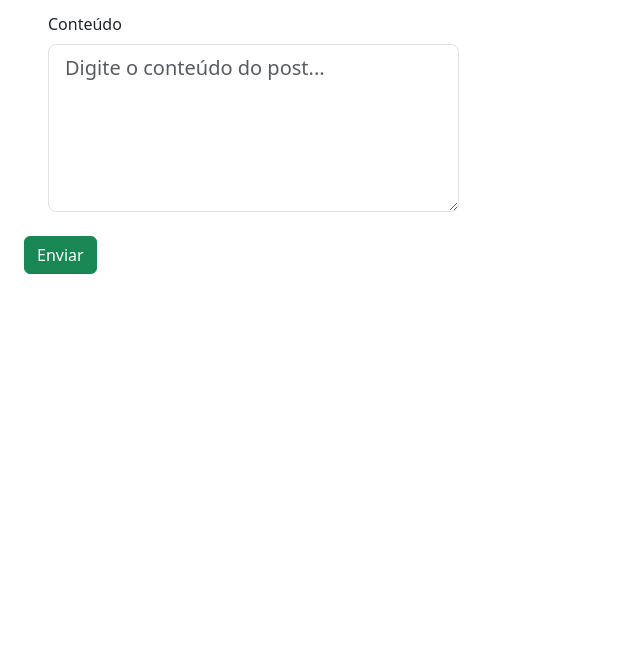
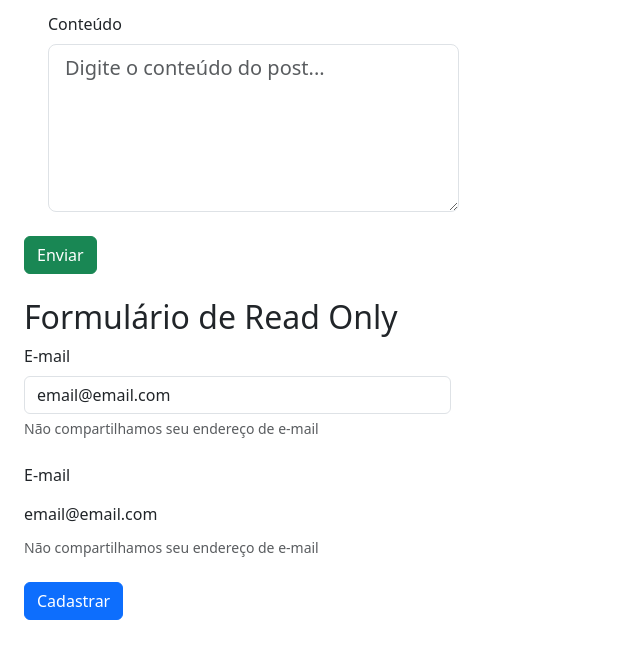
Before and after one commit to LuisFelipeSalvarani/cursoBootstrap, a website: page formularios/exemplos/index.html in a window 1280 px wide. Shown: the part 1425-2083 px from the top of the page, without its empty margins (0-640 px from the left). Drawn offline with nearby package versions, Linux system fonts and the light colour scheme.

Commit message:
Read Only

```diff
--- a/formularios/exemplos/index.html
+++ b/formularios/exemplos/index.html
@@ -90,5 +90,24 @@
             <button type="submit" class="btn btn-success">Enviar</button>
         </form>
     </div>
+
+    <!-- Readonly -->
+
+    <div class="col-4 m-4">
+        <h2>Formulário de Read Only</h2>
+        <form action="">
+            <div class="mb-4">
+                <label for="email2" class="form-label">E-mail</label>
+                <input type="email" class="form-control" id="email2" name="email2" aria-describedby="emailHelp" placeholder="Insira seu e-mail" readonly value="email@email.com">
+                <div id="emailHelp" class="form-text">Não compartilhamos seu endereço de e-mail</div>
+            </div>
+            <div class="mb-4">
+                <label for="email3" class="form-label">E-mail</label>
+                <input type="email" class="form-control-plaintext" id="email3" name="email3" aria-describedby="emailHelp" placeholder="Insira seu e-mail" readonly  value="email@email.com">
+                <div id="emailHelp" class="form-text">Não compartilhamos seu endereço de e-mail</div>
+            </div>
+            <button type="submit" class="btn btn-primary">Cadastrar</button>
+        </form>
+    </div>
 </body>
 </html>
```
